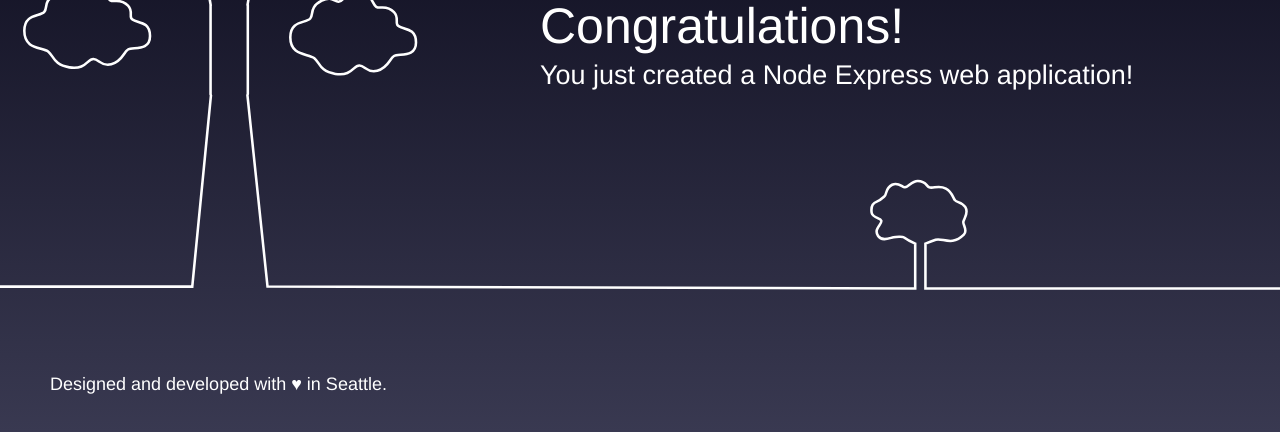
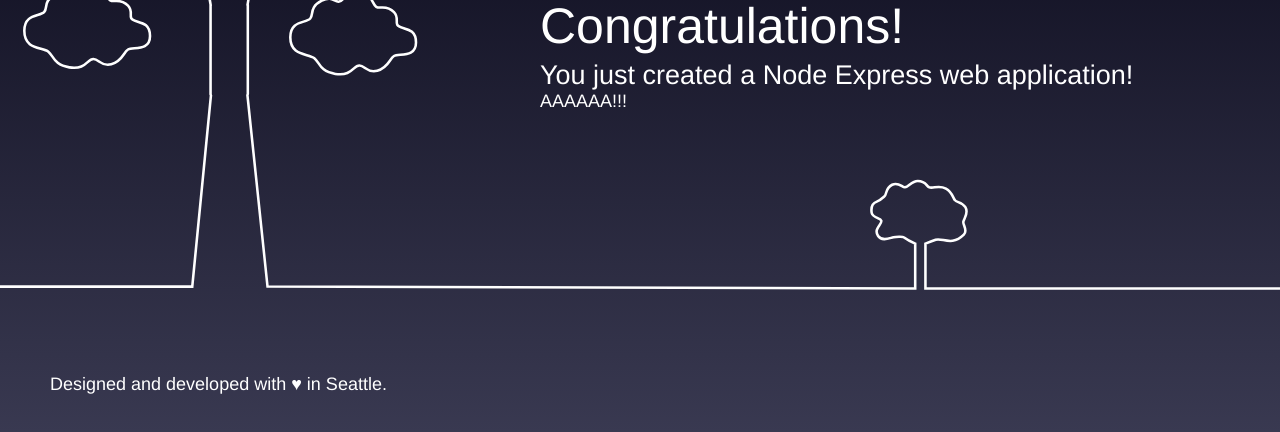
Before and after one commit to mogutan88/csexpec1, a website: page public/index.html in a window 1280 px wide. Shown: the part 356-788 px from the top of the page. Drawn offline with Linux system fonts and the light colour scheme.

Commit message:
2nd commit

```diff
--- a/public/index.html
+++ b/public/index.html
@@ -60,6 +60,7 @@
             <div class="text">
                 <h1>Congratulations!</h1>
                 <h2>You just created a Node Express web application!</h2>
+                AAAAAA!!!
             </div>
         </div>
     </div>
```
Also changed, not shown: 1 other file.
